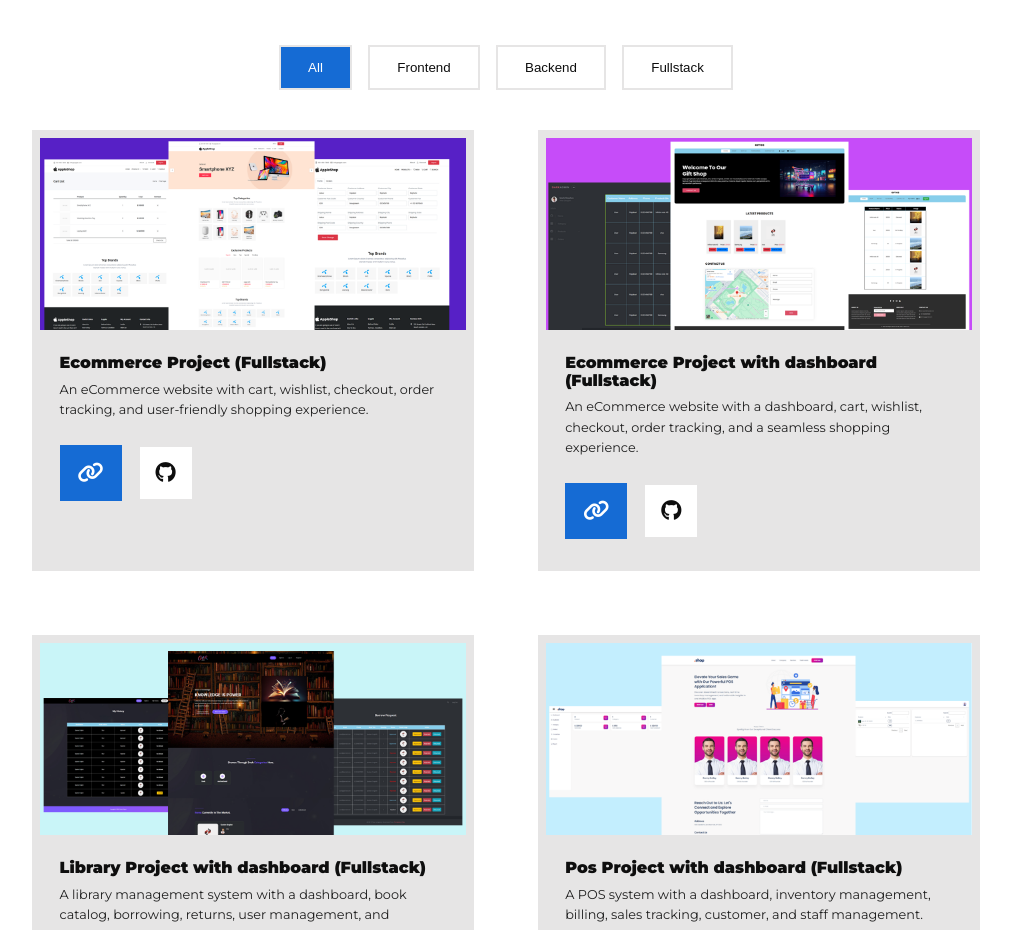
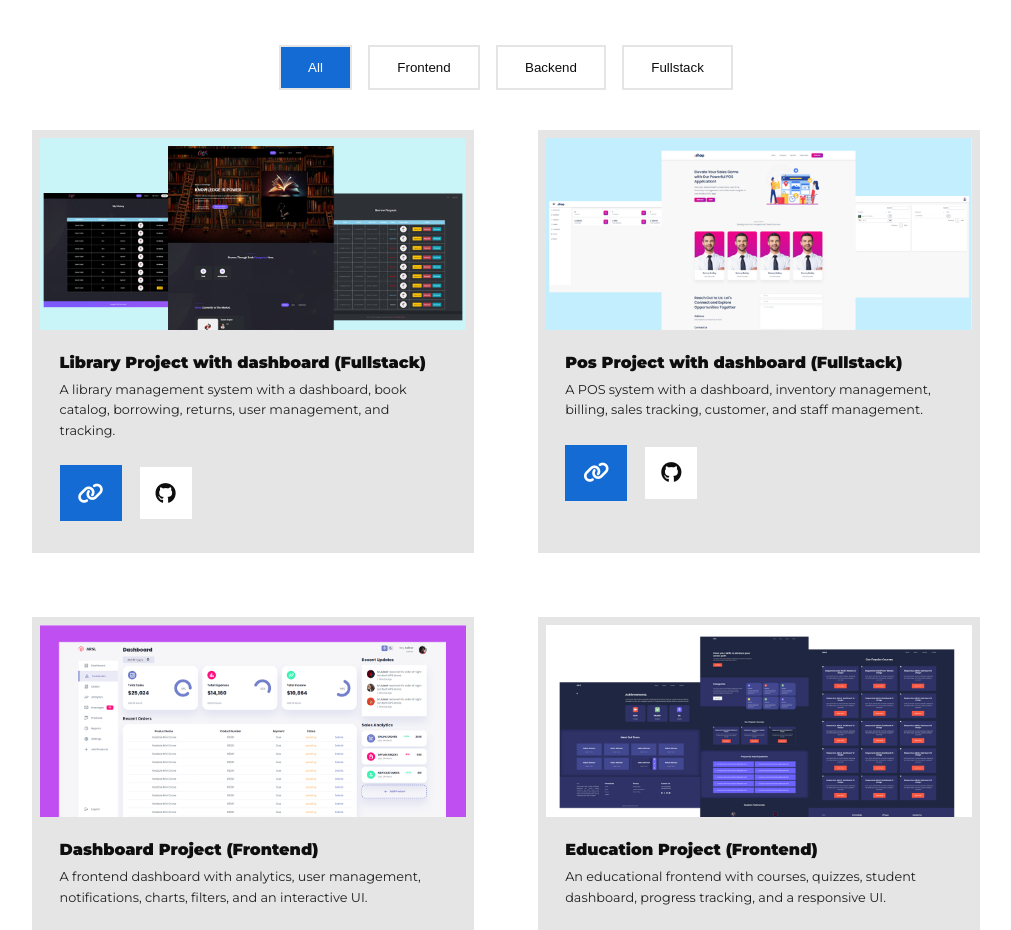
Before and after one commit to Asikur580/portfolio, a plain HTML site: page index.html in a window 1280 px wide. Shown: the part 1905-2835 px from the top of the page, without its empty margins (134-1145 px from the left). Drawn offline with nearby package versions, Linux system fonts and the light colour scheme.

Commit message:
project section update

```diff
--- a/index.html
+++ b/index.html
@@ -111,7 +111,7 @@
     <button class="btn" data-filter=".fullstack">Fullstack</button>
   </menu>
   <div class="container projects_container" data-aos="fade-in" data-aos-delay="200">
-    <article class="project mix fullstack" data-order="1">
+    <!-- <article class="project mix fullstack" data-order="1">
       <div class="project_image">
         <img src="assets/appleshop.png" alt="Project One">
       </div>
@@ -123,9 +123,9 @@
         <a href="https://as.asikurrahman.com" class="btn primary" target="_blank"><i class="fa-solid fa-link"></i></a>
         <a href="https://github.com/Asikur580/appleShop" class="btn" target="_blank"><i class="fa-brands fa-github"></i></a>
       </div>
-    </article>
+    </article> -->
 
-    <article class="project mix fullstack" data-order="2">
+    <!-- <article class="project mix fullstack" data-order="2">
       <div class="project_image">
         <img src="assets/giftos.png" alt="Project Two">
       </div>
@@ -137,7 +137,7 @@
         <a href="https://giftos.asikurrahman.com" class="btn primary" target="_blank"><i class="fa-solid fa-link"></i></a>
         <a href="https://github.com/Asikur580/giftos" class="btn" target="_blank"><i class="fa-brands fa-github"></i></a>
       </div>
-    </article>
+    </article> -->
 
     <article class="project mix fullstack" data-order="3">
       <div class="project_image">
```
